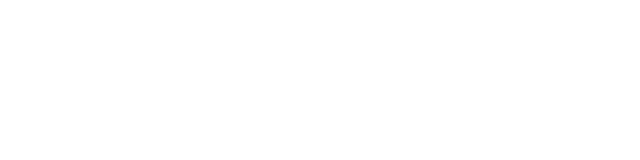
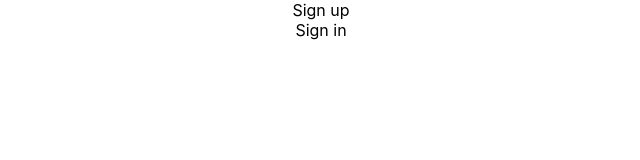
Before and after one commit to samfolo/poddium, a React (Create React App) app: page / in a window 1280 px wide. Shown: the top 160 px of the page, without its empty margins (319-959 px from the left). Built offline with nearby package versions, Linux system fonts and the light colour scheme; a web font is replaced by a local one.

Commit message:
<LoginPage /> initially renders `Sign up` and `Sign in` buttons

```diff
--- a/src/containers/LoginPage/LoginPage.js
+++ b/src/containers/LoginPage/LoginPage.js
@@ -3,7 +3,10 @@
 
 class LoginPage extends React.Component {
   render() {
-    return <div className={Classes.LoginPage} data-test="component-login-page" />
+    return <div className={Classes.LoginPage} data-test="component-login-page">
+      <div data-test="sign-up">Sign up</div>
+      <div data-test="sign-in">Sign in</div>
+    </div>
   }
 }
 
```
Also changed, not shown: 1 other file (tests, documents, lock files or other folders).
